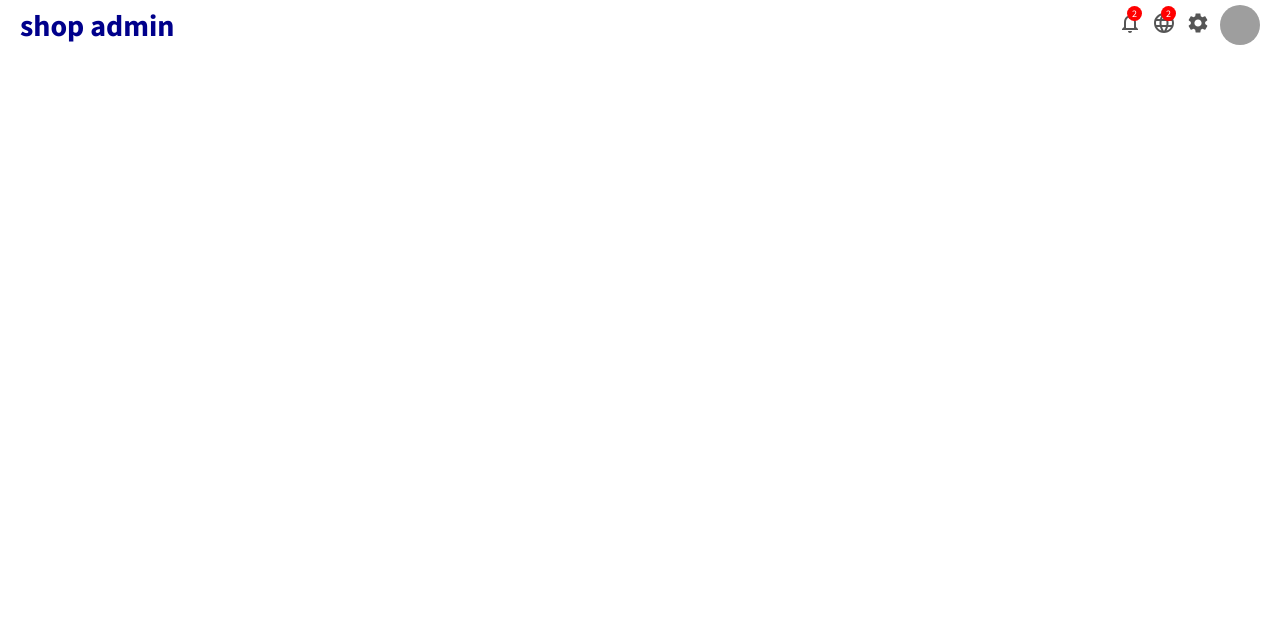
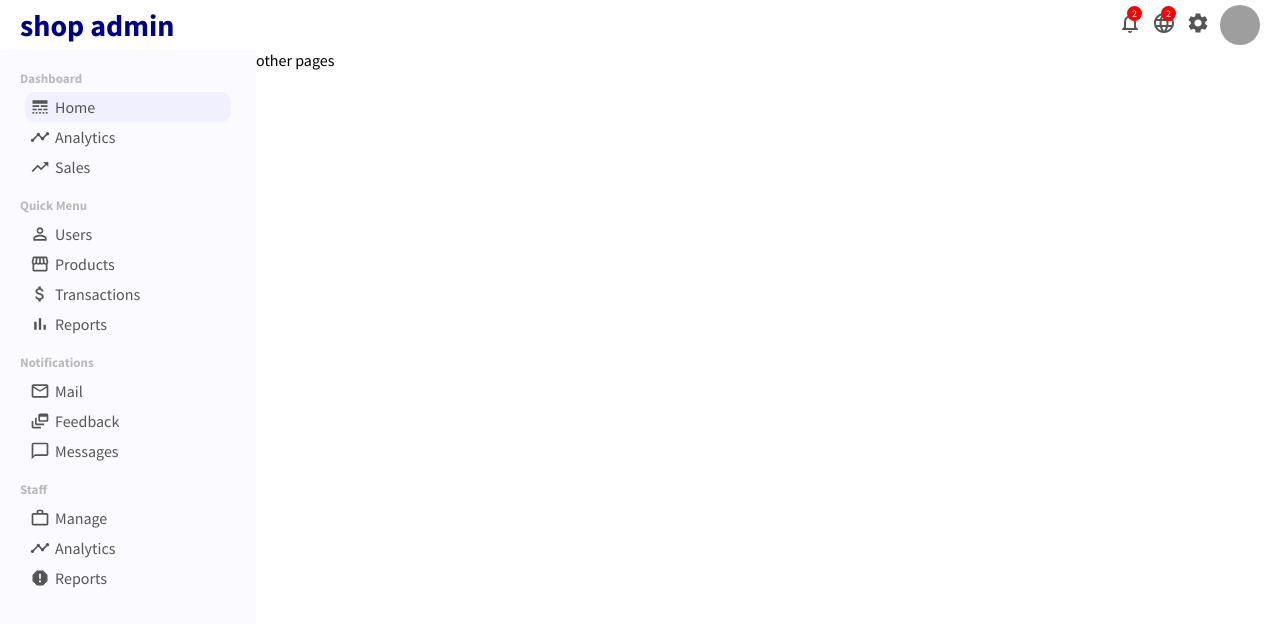
Before and after one commit to amh6281/E-Commerce-App, a React (Create React App) app in the folder admin/: page / in a window 1280 px wide. Shown: the top 624 px of the page. Built offline with nearby package versions, Linux system fonts and the light colour scheme; grey boxes are pictures that could not be loaded.

Commit message:
Sidebar 컴포넌트 생성 2022.03.03

```diff
--- /dev/null
+++ b/admin/src/App.css
@@ -0,0 +1,7 @@
+.container {
+  display: flex;
+}
+
+.others {
+  flex: 4;
+}
--- a/admin/src/App.js
+++ b/admin/src/App.js
@@ -1,9 +1,15 @@
+import Sidebar from "./components/sidebar/Sidebar";
 import Topbar from "./components/topbar/Topbar";
+import "./App.css";
 
 function App() {
   return (
     <div>
       <Topbar />
+      <div className="container">
+        <Sidebar />
+        <div className="others">other pages</div>
+      </div>
     </div>
   );
 }
--- /dev/null
+++ b/admin/src/components/sidebar/Sidebar.js
@@ -0,0 +1,99 @@
+import React from "react";
+import "./sidebar.css";
+import {
+  LineStyle,
+  Timeline,
+  TrendingUp,
+  PermIdentity,
+  Storefront,
+  AttachMoney,
+  BarChart,
+  MailOutline,
+  DynamicFeed,
+  ChatBubbleOutline,
+  WorkOutline,
+  Report,
+} from "@material-ui/icons";
+
+const Sidebar = () => {
+  return (
+    <div className="sidebar">
+      <div className="sidebarWrapper">
+        <div className="sidebarMenu">
+          <h3 className="sidebarTitle">Dashboard</h3>
+          <ul className="sidebarList">
+            <li className="sidebarListItem active">
+              <LineStyle className="sidebarIcon" />
+              Home
+            </li>
+            <li className="sidebarListItem">
+              <Timeline className="sidebarIcon" />
+              Analytics
+            </li>
+            <li className="sidebarListItem">
+              <TrendingUp className="sidebarIcon" />
+              Sales
+            </li>
+          </ul>
+        </div>
+        <div className="sidebarMenu">
+          <h3 className="sidebarTitle">Quick Menu</h3>
+          <ul className="sidebarList">
+            <li className="sidebarListItem">
+              <PermIdentity className="sidebarIcon" />
+              Users
+            </li>
+            <li className="sidebarListItem">
+              <Storefront className="sidebarIcon" />
+              Products
+            </li>
+            <li className="sidebarListItem">
+              <AttachMoney className="sidebarIcon" />
+              Transactions
+            </li>
+            <li className="sidebarListItem">
+              <BarChart className="sidebarIcon" />
+              Reports
+            </li>
+          </ul>
+        </div>
+        <div className="sidebarMenu">
+          <h3 className="sidebarTitle">Notifications</h3>
+          <ul className="sidebarList">
+            <li className="sidebarListItem">
+              <MailOutline className="sidebarIcon" />
+              Mail
+            </li>
+            <li className="sidebarListItem">
+              <DynamicFeed className="sidebarIcon" />
+              Feedback
+            </li>
+            <li className="sidebarListItem">
+              <ChatBubbleOutline className="sidebarIcon" />
+              Messages
+            </li>
+          </ul>
+        </div>
+        <div className="sidebarMenu">
+          <h3 className="sidebarTitle">Staff</h3>
+          <ul className="sidebarList">
+            <li className="sidebarListItem">
+              <WorkOutline className="sidebarIcon" />
+              Manage
+            </li>
+            <li className="sidebarListItem">
+              <Timeline className="sidebarIcon" />
+              Analytics
+            </li>
+            <li className="sidebarListItem">
+              <Report className="sidebarIcon" />
+              Reports
+            </li>
+          </ul>
+        </div>
+      </div>
+    </div>
+  );
+};
+
+export default Sidebar;
--- /dev/null
+++ b/admin/src/components/sidebar/sidebar.css
@@ -0,0 +1,44 @@
+.sidebar {
+  flex: 1;
+  height: calc(100vh - 50px);
+  background-color: rgb(251, 251, 255);
+  position: sticky;
+  top: 50px;
+}
+
+.sidebarWrapper {
+  padding: 20px;
+  color: #555;
+}
+
+.sidebarMenu {
+  margin-bottom: 10px;
+}
+
+.sidebarTitle {
+  font-size: 13px;
+  color: rgb(187, 186, 186);
+}
+
+.sidebarList {
+  list-style: none;
+  padding: 5px;
+}
+
+.sidebarListItem {
+  padding: 5px;
+  cursor: pointer;
+  display: flex;
+  align-items: center;
+  border-radius: 10px;
+}
+
+.sidebarListItem.active,
+.sidebarListItem:hover {
+  background-color: rgb(240, 240, 255);
+}
+
+.sidebarIcon {
+  margin-right: 5px;
+  font-size: 20px !important;
+}
--- a/admin/src/components/topbar/Topbar.js
+++ b/admin/src/components/topbar/Topbar.js
@@ -22,7 +22,7 @@ const Topbar = () => {
             <Settings />
           </div>
           <img
-            src="https://images.pexels.com/photos/1526814/pexels-photo-1526814.jpeg?auto=compress&cs=tinysrgb&dpr=2&w=500"
+            src="https://user-images.githubusercontent.com/83646986/156501089-92b5bf79-321b-4868-a8e9-314fa164ff4e.png"
             alt=""
             className="topAvatar"
           />
```
